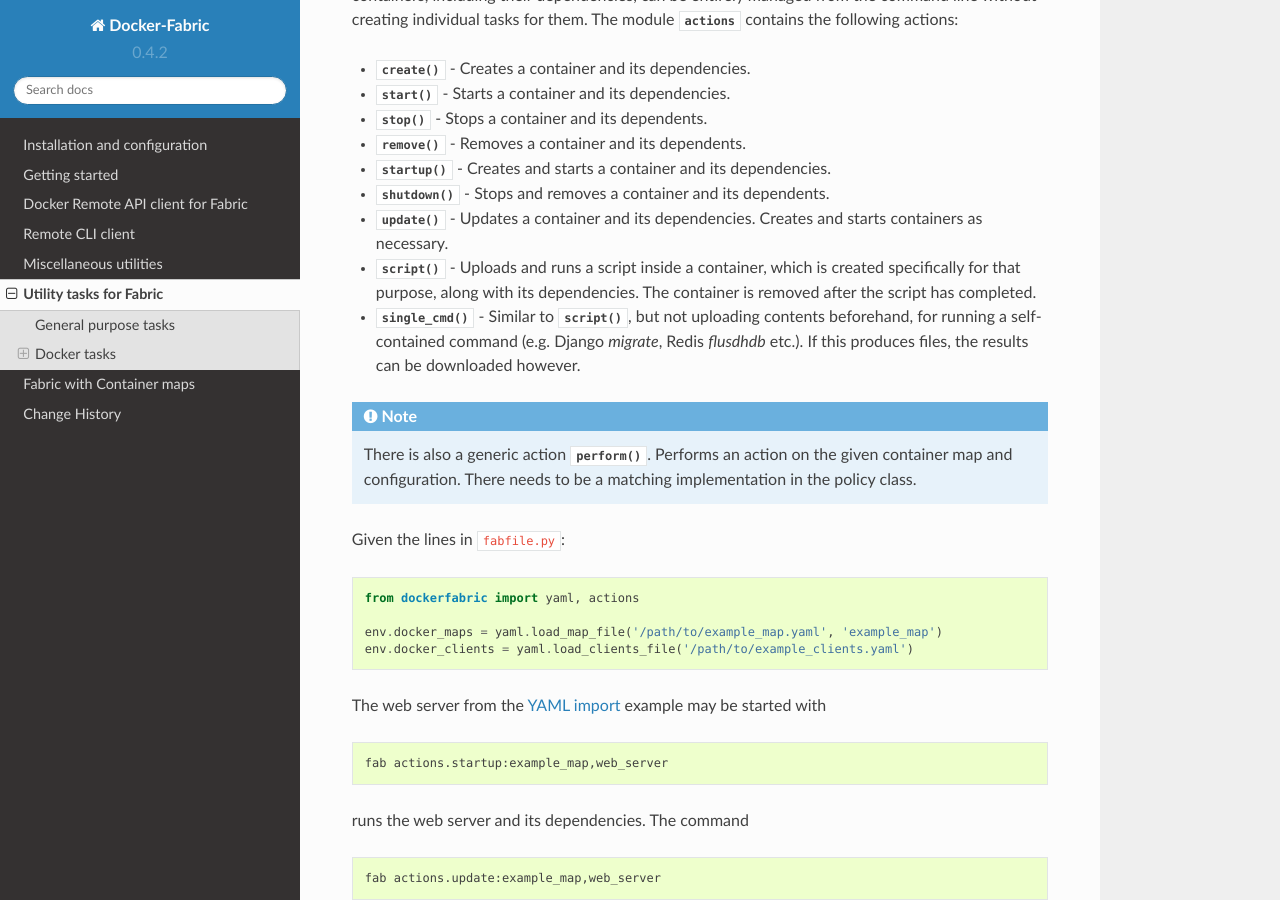
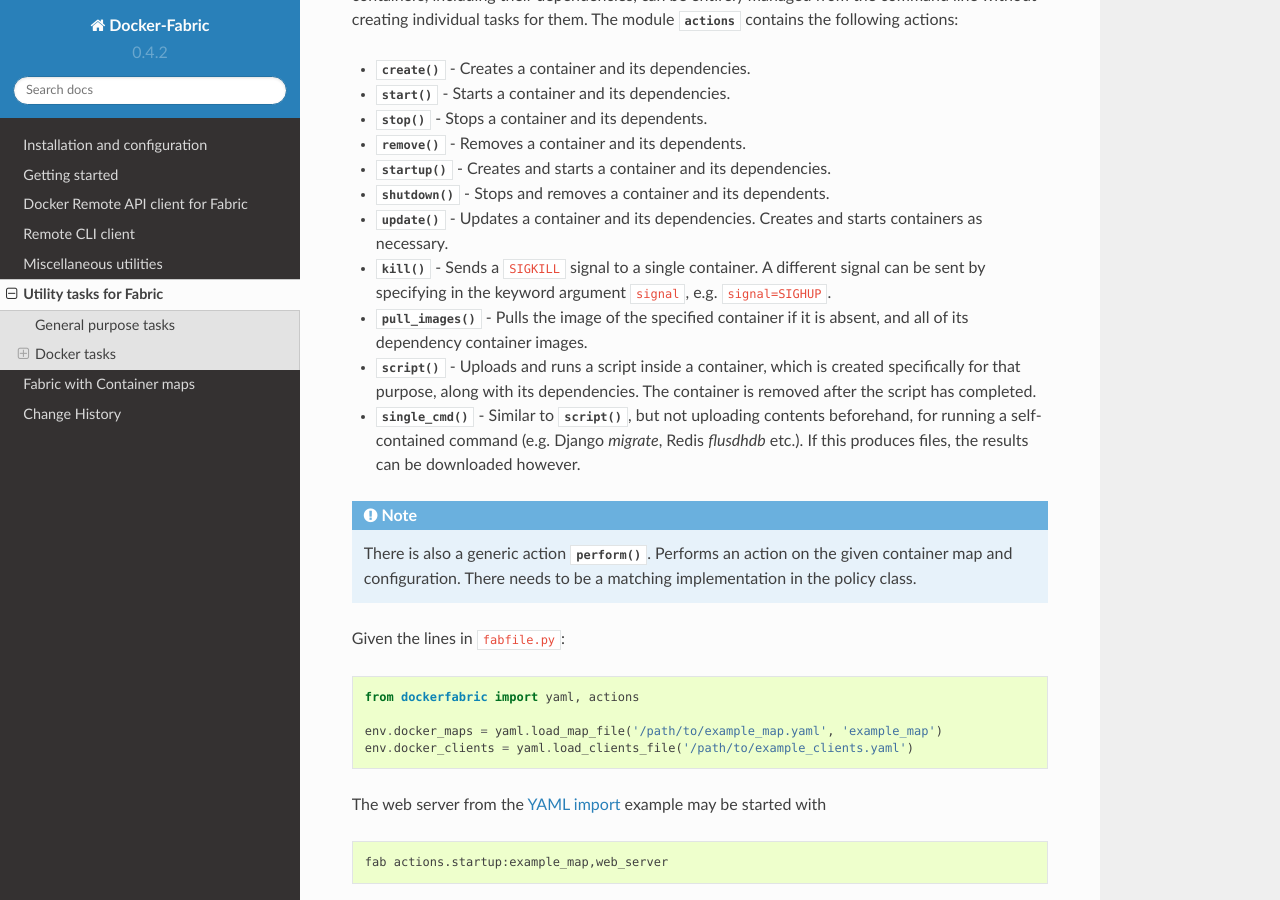
Before and after one commit to merll/docker-fabric, a Sphinx documentation site: the page built from docs/guide/tasks.rst, in a window 1280 px wide and 900 px high, scrolled down 1786 px. Built offline with Sphinx 7.4.7 and the Read the Docs theme 2.0.0, drawn with Linux system fonts in a browser that asks for light colours.

Commit message:
Added docs for new tasks.

```diff
--- a/docs/guide/tasks.rst
+++ b/docs/guide/tasks.rst
@@ -76,6 +76,10 @@ The module :mod:`~dockerfabric.actions` contains the following actions:
 * :func:`~dockerfabric.actions.shutdown` - Stops and removes a container and its dependents.
 * :func:`~dockerfabric.actions.update` - Updates a container and its dependencies. Creates and starts containers as
   necessary.
+* :func:`~dockerfabric.actions.kill` - Sends a ``SIGKILL`` signal to a single container. A different signal can be
+  sent by specifying in the keyword argument ``signal``, e.g. ``signal=SIGHUP``.
+* :func:`~dockerfabric.actions.pull_images` - Pulls the image of the specified container if it is absent, and all of
+  its dependency container images.
 * :func:`~dockerfabric.actions.script` - Uploads and runs a script inside a container, which is created specifically
   for that purpose, along with its dependencies. The container is removed after the script has completed.
 * :func:`~dockerfabric.actions.single_cmd` - Similar to :func:`~dockerfabric.actions.script`, but not uploading
```
